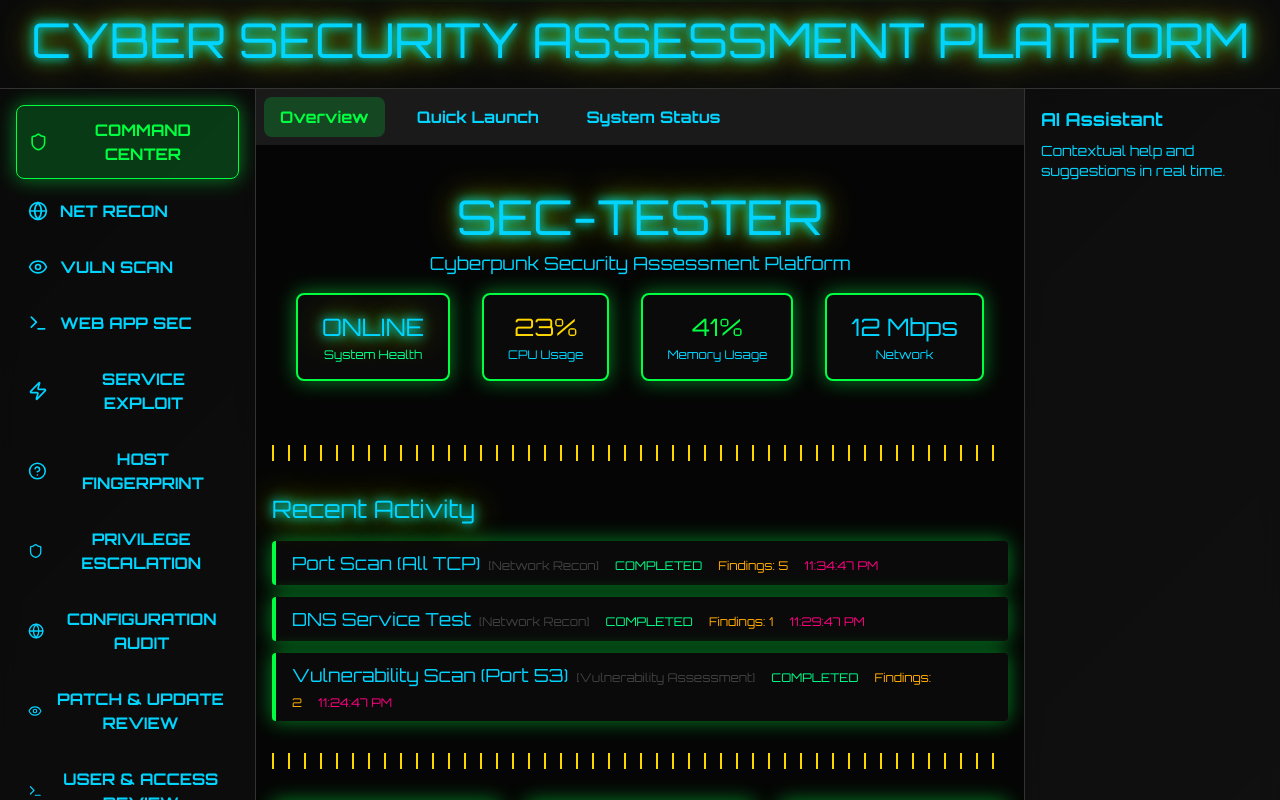
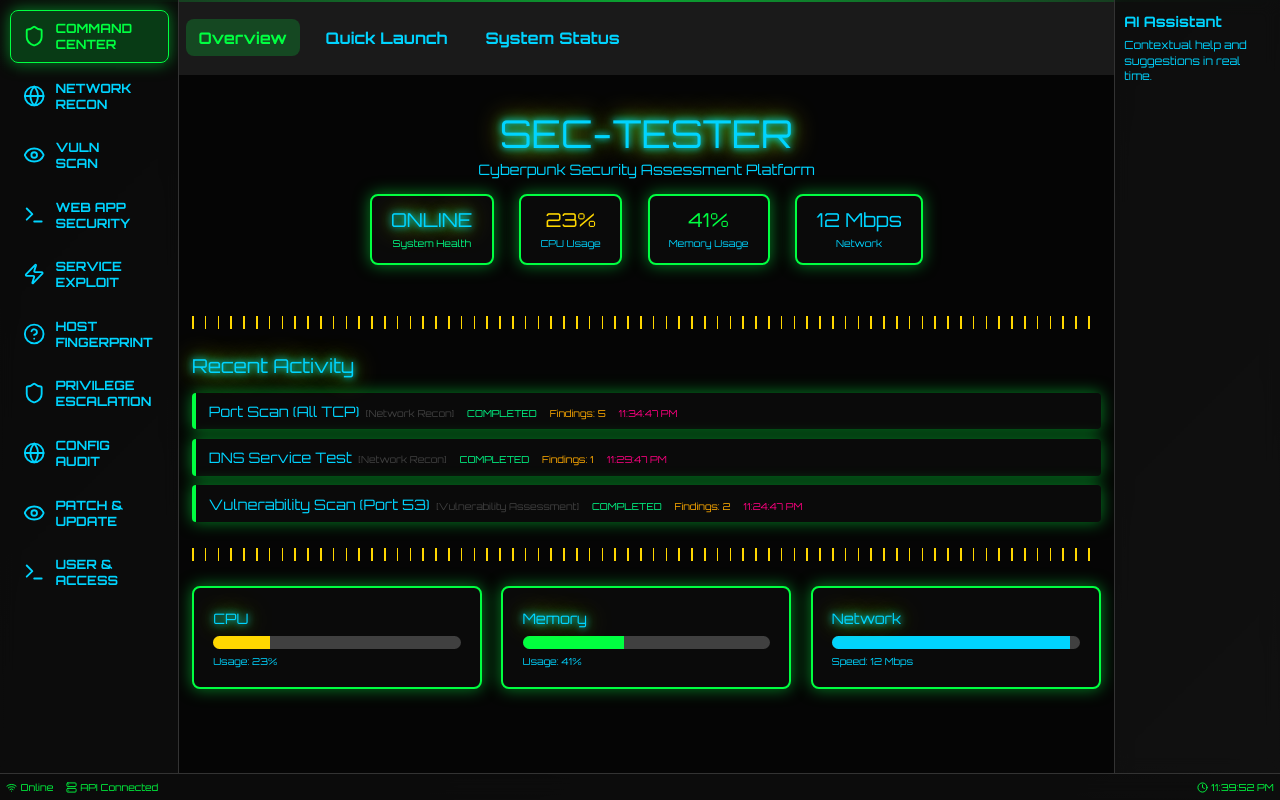
Before and after one commit to Codechilla/sec-tester, a React (Vite) app: page / in a window 1280 px wide. Shown: the top 800 px of the page. Built offline with nearby package versions, Linux system fonts and the light colour scheme.

Commit message:
UI: Reduce sidebar width, remove app title, balance sub-category tab spacing

```diff
--- a/src/App.css
+++ b/src/App.css
@@ -16,7 +16,7 @@ body, .min-h-screen {
 }
 
 .neon-glow {
-  text-shadow: 0 0 8px #00D4FF, 0 0 16px #00FF41, 0 0 32px #FFD700;
+  text-shadow: 0 0 6.4px #00D4FF, 0 0 12.8px #00FF41, 0 0 25.6px #FFD700; /* scaled down by 20% */
 }
 
 
@@ -28,9 +28,9 @@ body, .min-h-screen {
 
 .art-deco-divider {
   width: 100%;
-  height: 16px;
-  background: repeating-linear-gradient(90deg, #FFD700 0 2px, transparent 2px 16px);
-  margin: 24px 0;
+  height: 12.8px;  /* 16px * 0.8 */
+  background: repeating-linear-gradient(90deg, #FFD700 0 1.6px, transparent 1.6px 12.8px); /* 2px * 0.8, 16px * 0.8 */
+  margin: 19.2px 0; /* 24px * 0.8 */
 }
 /* Tailwind directives are handled by Vite config. */
 
@@ -98,12 +98,12 @@ code {
 
 /* ASCII Logo Glow */
 .ascii-logo {
-  filter: drop-shadow(0 0 10px rgba(0, 255, 65, 0.5));
+  filter: drop-shadow(0 0 8px rgba(0, 255, 65, 0.5)); /* 10px * 0.8 */
 }
 
 /* Custom Scrollbar */
 ::-webkit-scrollbar {
-  width: 8px;
+  width: 6.4px; /* 8px * 0.8 */
 }
 
 ::-webkit-scrollbar-track {
@@ -112,7 +112,7 @@ code {
 
 ::-webkit-scrollbar-thumb {
   background: #00ff41;
-  border-radius: 4px;
+  border-radius: 3.2px; /* 4px * 0.8 */
 }
 
 ::-webkit-scrollbar-thumb:hover {
@@ -123,7 +123,7 @@ code {
 .glitch {
   position: relative;
   color: #00ff41;
-  font-size: 2rem;
+  font-size: 1.6rem; /* 2rem * 0.8 */
   font-weight: bold;
   text-transform: uppercase;
   animation: glitch 2s infinite;
@@ -211,8 +211,8 @@ code {
 }
 
 .cyber-button:hover {
-  box-shadow: 0 0 20px rgba(0, 255, 65, 0.5);
-  text-shadow: 0 0 10px rgba(0, 255, 65, 0.8);
+  box-shadow: 0 0 16px rgba(0, 255, 65, 0.5); /* 20px * 0.8 */
+  text-shadow: 0 0 8px rgba(0, 255, 65, 0.8); /* 10px * 0.8 */
 }
 
 /* Cyber Input */
@@ -220,7 +220,7 @@ code {
   background: #2a2a2a;
   border: 1px solid #404040;
   color: #00ff41;
-  padding: 8px 12px;
+  padding: 6.4px 9.6px; /* 8px * 0.8, 12px * 0.8 */
   font-family: 'Courier New', monospace;
   transition: all 0.3s ease;
 }
@@ -228,15 +228,15 @@ code {
 .cyber-input:focus {
   outline: none;
   border-color: #00ff41;
-  box-shadow: 0 0 10px rgba(0, 255, 65, 0.3);
+  box-shadow: 0 0 8px rgba(0, 255, 65, 0.3); /* 10px * 0.8 */
 }
 
 /* Progress Bar */
 .cyber-progress {
-  height: 6px;
+  height: 4.8px; /* 6px * 0.8 */
   background: #333;
   overflow: hidden;
-  border-radius: 3px;
+  border-radius: 2.4px; /* 3px * 0.8 */
 }
 
 .cyber-progress-bar {
@@ -261,6 +261,6 @@ code {
 
 .cyber-card:hover {
   border-color: #00ff41;
-  box-shadow: 0 0 15px rgba(0, 255, 65, 0.2);
-  transform: translateY(-2px);
+  box-shadow: 0 0 12px rgba(0, 255, 65, 0.2); /* 15px * 0.8 */
+  transform: translateY(-1.6px); /* -2px * 0.8 */
 }
--- a/src/components/Layout.tsx
+++ b/src/components/Layout.tsx
@@ -45,16 +45,16 @@ const Layout: React.FC = () => {
   }, []);
 
   const categories = [
-  { id: 'dashboard', name: 'COMMAND CENTER', icon: Shield },
-  { id: 'network', name: 'NET RECON', icon: Globe },
-  { id: 'vuln', name: 'VULN SCAN', icon: Eye },
-  { id: 'webapp', name: 'WEB APP SEC', icon: TerminalIcon },
-  { id: 'exploit', name: 'SERVICE EXPLOIT', icon: Zap },
-  { id: 'fingerprint', name: 'HOST FINGERPRINT', icon: HelpCircle },
-  { id: 'privilege', name: 'PRIVILEGE ESCALATION', icon: Shield },
-  { id: 'config', name: 'CONFIGURATION AUDIT', icon: Globe },
-  { id: 'patch', name: 'PATCH & UPDATE REVIEW', icon: Eye },
-  { id: 'useraccess', name: 'USER & ACCESS REVIEW', icon: TerminalIcon }
+    { id: 'dashboard', name: 'COMMAND\nCENTER', icon: Shield },
+    { id: 'network', name: 'NETWORK\nRECON', icon: Globe },
+    { id: 'vuln', name: 'VULN\nSCAN', icon: Eye },
+    { id: 'webapp', name: 'WEB APP\nSECURITY', icon: TerminalIcon },
+    { id: 'exploit', name: 'SERVICE\nEXPLOIT', icon: Zap },
+    { id: 'fingerprint', name: 'HOST\nFINGERPRINT', icon: HelpCircle },
+    { id: 'privilege', name: 'PRIVILEGE\nESCALATION', icon: Shield },
+    { id: 'config', name: 'CONFIG\nAUDIT', icon: Globe },
+    { id: 'patch', name: 'PATCH &\nUPDATE', icon: Eye },
+    { id: 'useraccess', name: 'USER &\nACCESS', icon: TerminalIcon }
   ];
 
   const secondaryTabs: Record<string, { id: string; name: string; icon?: any }[]> = {
@@ -140,15 +140,10 @@ const Layout: React.FC = () => {
 
   return (
     <div className="flex flex-col min-h-screen bg-cyber-dark text-cyber-primary font-cyber matrix-rain scan-line">
-      {/* Main Header for BMAD and Playwright compliance */}
-      <header className="border-b border-cyber-border bg-cyber-dark/80 backdrop-blur">
-        <div className="flex flex-col items-center py-4">
-          <h1 className="text-3xl md:text-5xl font-cyber neon-glow mb-2">CYBER SECURITY ASSESSMENT PLATFORM</h1>
-        </div>
-      </header>
+  {/* Main Header removed as requested */}
       <div className="flex flex-1 overflow-hidden">
         {/* Sidebar */}
-        <aside className="w-64 flex-shrink-0 overflow-y-auto bg-cyber-dark/60 backdrop-blur border-r border-cyber-border p-4 neon-glow">
+  <aside className="w-56 flex-shrink-0 overflow-y-auto bg-cyber-dark/60 backdrop-blur border-r border-cyber-border p-3 neon-glow">
           <nav className="space-y-2">
             {categories.map(cat => {
               const Icon = cat.icon;
@@ -156,14 +151,18 @@ const Layout: React.FC = () => {
                 <button
                   key={cat.id}
                   onClick={() => setActiveCategory(cat.id)}
-                  className={`w-full flex items-center space-x-3 p-3 rounded-lg transition-all duration-300 ${
+                  className={`w-full flex items-center justify-start gap-3 px-4 py-3 rounded-lg border transition-all duration-300 font-semibold text-base ${
                     activeCategory === cat.id
-                      ? 'bg-cyber-primary/20 border border-cyber-primary shadow-cyber text-cyber-primary'
-                      : 'text-cyber-accent'
+                      ? 'bg-cyber-primary/20 border-cyber-primary shadow-cyber text-cyber-primary'
+                      : 'border-transparent text-cyber-accent hover:bg-cyber-primary/10'
                   }`}
                 >
-                  <Icon size={20} />
-                  <span className="font-semibold">{cat.name}</span>
+                  <span className="inline-flex items-center justify-center w-7 h-7">
+                    <Icon size={28} />
+                  </span>
+                  <span className="truncate leading-tight whitespace-pre-line text-left w-full block">
+                    {cat.name}
+                  </span>
                 </button>
               );
             })}
@@ -171,7 +170,7 @@ const Layout: React.FC = () => {
         </aside>
         {/* Main and Secondary Nav */}
         <div className="flex flex-col flex-1 overflow-y-auto">
-          <div className="bg-cyber-card p-2">
+          <div className="bg-cyber-card pt-6 pb-6 px-2">
             <ul className={`flex ${activeCategory === 'network' ? 'justify-between w-full' : 'space-x-4'}`}>
               {secondaryTabs[activeCategory].map(tab => (
                 <li key={tab.id} className={activeCategory === 'network' ? 'flex-1 flex justify-center' : ''}>
@@ -185,7 +184,7 @@ const Layout: React.FC = () => {
                       }`}
                       title={tab.name}
                     >
-                      <tab.icon size={32} />
+                      <tab.icon size={26} />
                     </button>
                   ) : (
                     <button
@@ -205,8 +204,8 @@ const Layout: React.FC = () => {
           </div>
           {/* Dynamic sub-category title for Network Recon */}
           {activeCategory === 'network' && (
-            <div className="px-4 pt-4 pb-2 bg-cyber-darker">
-              <h2 className="text-2xl font-cyber font-bold text-cyber-primary animate-glow">
+            <div className="px-4 pt-4 pb-2 bg-cyber-darker flex justify-center">
+              <h2 className="text-2xl font-cyber font-bold text-cyber-primary animate-glow text-center">
                 {secondaryTabs['network'].find(tab => tab.id === activeSecondary)?.name || 'NETWORK RECONNAISSANCE'}
               </h2>
             </div>
@@ -214,7 +213,7 @@ const Layout: React.FC = () => {
           <main className="flex-1 p-4 bg-cyber-darker">{renderContent()}</main>
         </div>
         {/* AI Assistant Panel */}
-        <aside className="w-64 bg-cyber-dark/60 backdrop-blur border-l border-cyber-border p-4 hidden lg:block">
+        <aside className="w-52 bg-cyber-dark/60 backdrop-blur border-l border-cyber-border p-3 hidden lg:block">
           <h2 className="text-lg font-semibold text-cyber-accent mb-2">AI Assistant</h2>
           <p className="text-sm">Contextual help and suggestions in real time.</p>
         </aside>
@@ -223,11 +222,11 @@ const Layout: React.FC = () => {
       <footer className="bg-cyber-dark/80 backdrop-blur border-t border-cyber-border p-2">
         <div className="flex items-center justify-between text-xs text-cyber-primary">
           <div className="flex space-x-4">
-            <div className="flex items-center space-x-1"><Wifi size={14} /> <span>Online</span></div>
-            <div className="flex items-center space-x-1"><Server size={14} /> <span>API Connected</span></div>
+            <div className="flex items-center space-x-1"><Wifi size={11} /> <span>Online</span></div>
+            <div className="flex items-center space-x-1"><Server size={11} /> <span>API Connected</span></div>
           </div>
           <div className="flex items-center space-x-4">
-            <div className="flex items-center space-x-1"><Clock size={14} /> <span>{currentTime.toLocaleTimeString()}</span></div>
+            <div className="flex items-center space-x-1"><Clock size={11} /> <span>{currentTime.toLocaleTimeString()}</span></div>
           </div>
         </div>
       </footer>
--- a/tailwind.config.js
+++ b/tailwind.config.js
@@ -4,6 +4,60 @@ module.exports = {
     "./src/**/*.{js,jsx,ts,tsx}",
   ],
   theme: {
+    // Override default spacing scale (reduce by 20%)
+    spacing: {
+      px: '1px',
+      0: '0px',
+      '0.5': '0.1rem',    // 0.125rem * 0.8
+      1: '0.2rem',      // 0.25rem * 0.8
+      '1.5': '0.3rem',    // 0.375rem * 0.8
+      2: '0.4rem',      // 0.5rem * 0.8
+      '2.5': '0.5rem',    // 0.625rem * 0.8
+      3: '0.6rem',      // 0.75rem * 0.8
+      '3.5': '0.7rem',    // 0.875rem * 0.8
+      4: '0.8rem',      // 1rem * 0.8
+      5: '1rem',        // 1.25rem * 0.8
+      6: '1.2rem',      // 1.5rem * 0.8
+      7: '1.4rem',      // 1.75rem * 0.8
+      8: '1.6rem',      // 2rem * 0.8
+      9: '1.8rem',      // 2.25rem * 0.8
+      10: '2rem',       // 2.5rem * 0.8
+      11: '2.2rem',     // 2.75rem * 0.8
+      12: '2.4rem',     // 3rem * 0.8
+      14: '2.8rem',     // 3.5rem * 0.8
+      16: '3.2rem',     // 4rem * 0.8
+      20: '4rem',       // 5rem * 0.8
+      24: '4.8rem',     // 6rem * 0.8
+      28: '5.6rem',     // 7rem * 0.8
+      32: '6.4rem',     // 8rem * 0.8
+      36: '7.2rem',     // 9rem * 0.8
+      40: '8rem',       // 10rem * 0.8
+      44: '8.8rem',     // 11rem * 0.8
+      48: '9.6rem',     // 12rem * 0.8
+      52: '10.4rem',    // 13rem * 0.8
+      56: '11.2rem',    // 14rem * 0.8
+      60: '12rem',      // 15rem * 0.8
+      64: '12.8rem',    // 16rem * 0.8
+      72: '14.4rem',    // 18rem * 0.8
+      80: '16rem',      // 20rem * 0.8
+      96: '19.2rem',    // 24rem * 0.8
+    },
+    // Override default font sizes (reduce by 20%)
+    fontSize: {
+      xs: ['0.6rem', { lineHeight: '0.8rem' }],     // 0.75rem * 0.8
+      sm: ['0.7rem', { lineHeight: '0.96rem' }],    // 0.875rem * 0.8
+      base: ['0.8rem', { lineHeight: '1.2rem' }],   // 1rem * 0.8
+      lg: ['0.9rem', { lineHeight: '1.4rem' }],     // 1.125rem * 0.8
+      xl: ['1rem', { lineHeight: '1.6rem' }],       // 1.25rem * 0.8
+      '2xl': ['1.2rem', { lineHeight: '1.6rem' }],  // 1.5rem * 0.8
+      '3xl': ['1.5rem', { lineHeight: '1.92rem' }], // 1.875rem * 0.8
+      '4xl': ['1.8rem', { lineHeight: '2.16rem' }], // 2.25rem * 0.8
+      '5xl': ['2.4rem', { lineHeight: '2.4rem' }],  // 3rem * 0.8
+      '6xl': ['3rem', { lineHeight: '3.2rem' }],    // 3.75rem * 0.8
+      '7xl': ['3.6rem', { lineHeight: '3.6rem' }],  // 4.5rem * 0.8
+      '8xl': ['4.8rem', { lineHeight: '4.8rem' }],  // 6rem * 0.8
+      '9xl': ['6.4rem', { lineHeight: '6.4rem' }],  // 8rem * 0.8
+    },
     extend: {
       colors: {
         'cyber': {
@@ -34,8 +88,8 @@ module.exports = {
       },
       keyframes: {
         glow: {
-          'from': { textShadow: '0 0 20px #00ff41' },
-          'to': { textShadow: '0 0 30px #00ff41, 0 0 40px #00ff41' }
+          'from': { textShadow: '0 0 16px #00ff41' },              // 20px * 0.8
+          'to': { textShadow: '0 0 24px #00ff41, 0 0 32px #00ff41' } // 30px * 0.8, 40px * 0.8
         },
         flicker: {
           '0%, 19.999%, 22%, 62.999%, 64%, 64.999%, 70%, 100%': { opacity: '0.99' },
@@ -51,9 +105,9 @@ module.exports = {
         }
       },
       boxShadow: {
-        'cyber': '0 0 20px rgba(0, 255, 65, 0.5)',
-        'cyber-lg': '0 0 30px rgba(0, 255, 65, 0.7)',
-        'neon': '0 0 5px currentColor, 0 0 10px currentColor, 0 0 15px currentColor',
+        'cyber': '0 0 16px rgba(0, 255, 65, 0.5)',     // 20px * 0.8
+        'cyber-lg': '0 0 24px rgba(0, 255, 65, 0.7)',  // 30px * 0.8
+        'neon': '0 0 4px currentColor, 0 0 8px currentColor, 0 0 12px currentColor', // 5px, 10px, 15px * 0.8
       }
     },
   },
```
Also changed, not shown: src/components/HostDiscovery.tsx (+9 -9 lines), src/components/NetworkMapping.tsx (+7 -7 lines), src/components/NetworkRecon.tsx (+9 -9 lines), src/components/PortScan.tsx (+9 -9 lines), src/components/ProtocolEnumeration.tsx (+5 -5 lines), src/components/ServiceFingerprinting.tsx (+8 -8 lines), 4 other files (tests, documents, lock files or other folders).
